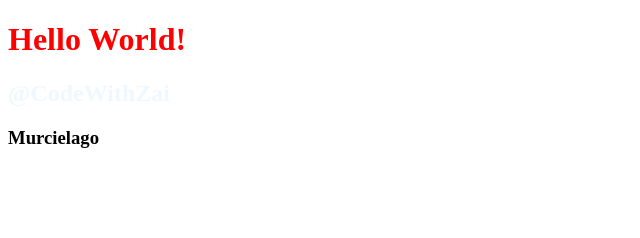
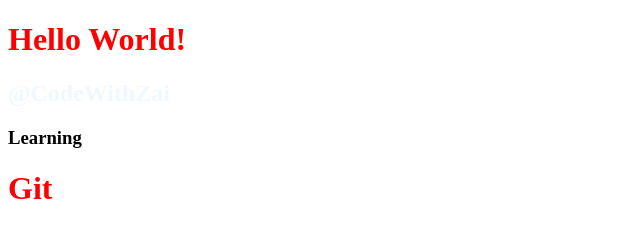
Before and after one commit to z-nakar/Getting-Started, a plain HTML site: page index.html in a window 1280 px wide. Shown: the whole page, without its empty margins (0-640 px from the left). Drawn offline with Linux system fonts and the light colour scheme.

Commit message:
Added new Strings

```diff
--- a/index.html
+++ b/index.html
@@ -9,6 +9,7 @@
 <body>
     <h1>Hello World!</h1>
     <h2>@CodeWithZai</h2>
-    <h3>Murcielago</h3>
+    <h3>Learning</h3>
+    <h1>Git</h1>
 </body>
 </html>
```
